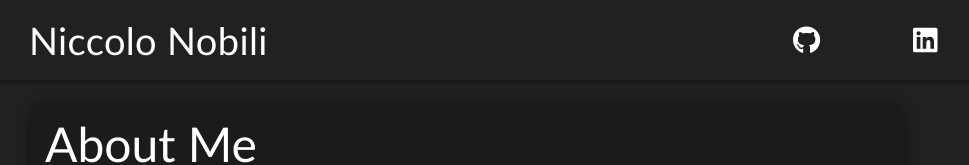
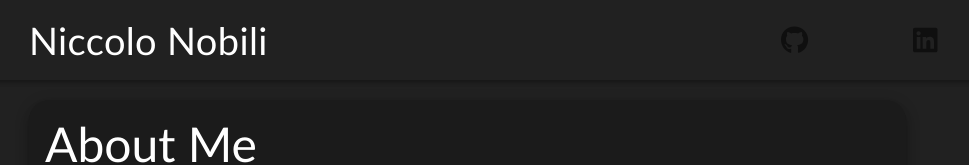
Before and after one commit to strobosco/personal-website, a Next.js app: page / in a window 1280 px wide. Shown: the top 165 px of the page, without its empty margins (155-1124 px from the left). Built offline with nearby package versions, Linux system fonts and the light colour scheme.

Commit message:
Fixed buttons

```diff
--- a/components/NavBar.tsx
+++ b/components/NavBar.tsx
@@ -1,7 +1,7 @@
 import AppBar from "@mui/material/AppBar";
 import Toolbar from "@mui/material/Toolbar";
 import Typography from "@mui/material/Typography";
-import Button from "@mui/material/IconButton";
+import IconButton from "@mui/material/IconButton";
 import Box from "@mui/system/Box";
 
 import { FontAwesomeIcon } from "@fortawesome/react-fontawesome";
@@ -39,30 +39,26 @@ const NavBar: NextPage = () => {
               Niccolo Nobili
             </Typography>
             <Box sx={{ position: "absolute", right: 0, mr: 20 }}>
-              <Button
+              <IconButton
                 href="https://github.com/strobosco"
                 target="_blank"
                 rel="noopener noreferrer"
                 size="large"
-                edge="start"
-                color="inherit"
                 aria-label="menu"
                 sx={{ mr: 10 }}
               >
-                <FontAwesomeIcon icon={faGithub} size="1x"></FontAwesomeIcon>
-              </Button>
-              <Button
+                <FontAwesomeIcon icon={faGithub} size="1x" />
+              </IconButton>
+              <IconButton
                 href="https://www.linkedin.com/in/niccolonobili/"
                 target="_blank"
                 rel="noopener noreferrer"
                 size="large"
-                edge="start"
-                color="inherit"
                 aria-label="menu"
                 sx={{ mr: 2 }}
               >
-                <FontAwesomeIcon icon={faLinkedin} size="1x"></FontAwesomeIcon>
-              </Button>
+                <FontAwesomeIcon icon={faLinkedin} size="1x" />
+              </IconButton>
             </Box>
           </Toolbar>
         </AppBar>
```
